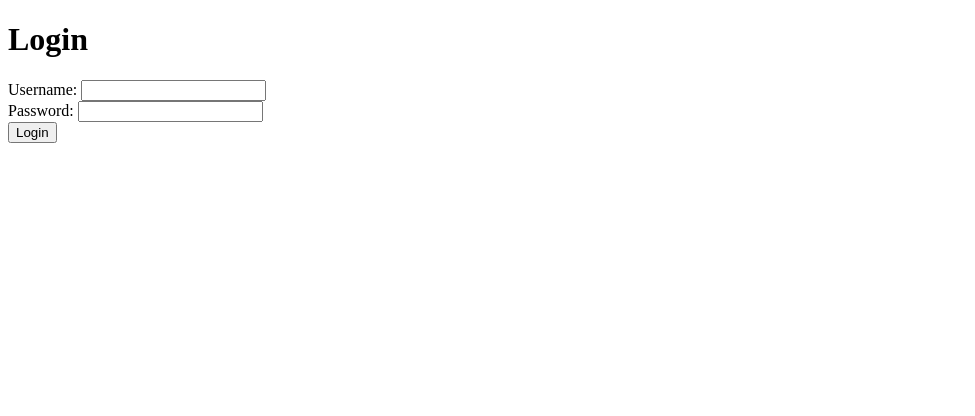
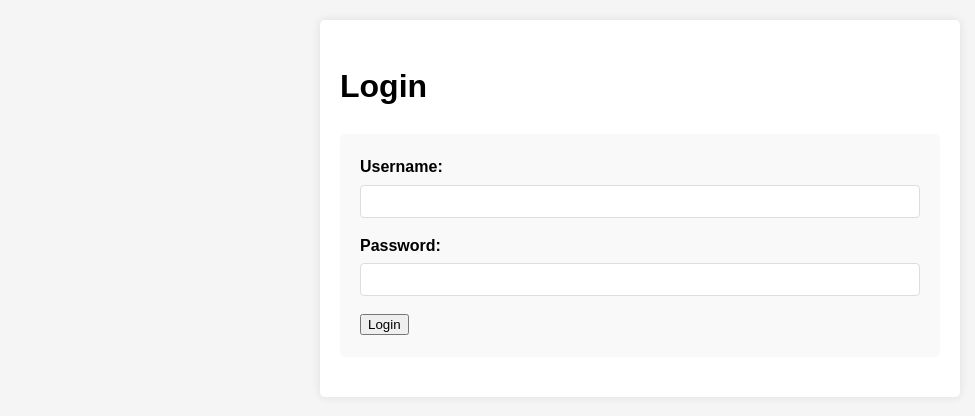
Before and after one commit to MH20-Bot/sql_injection, a PHP site: page /login.php in a window 1280 px wide. Shown: the top 416 px of the page, without its empty margins (0-975 px from the left). Run offline with PHP 8.4, Linux system fonts and the light colour scheme.

Commit message:
styles.css

```diff
--- a/styles.css
+++ b/styles.css
@@ -0,0 +1,43 @@
+body {
+    font-family: Arial, sans-serif;
+    line-height: 1.6;
+    margin: 0;
+    padding: 20px;
+    background-color: #f5f5f5;
+}
+.container {
+    max-width: 600px;
+    margin: 0 auto;
+    background: white;
+    padding: 20px;
+    border-radius: 5px;
+    box-shadow: 0 0 10px rgba(0,0,0,0.1);
+}
+form {
+    margin: 20px 0;
+    padding: 20px;
+    background: #f9f9f9;
+    border-radius: 5px;
+}
+label {
+    display: block;
+    margin-bottom: 5px;
+    font-weight: bold;
+}
+input[type="text"],
+input[type="password"] {
+    width: 100%;
+    padding: 8px;
+    margin-bottom: 15px;
+    border: 1px solid #ddd;
+    border-radius: 4px;
+    box-sizing: border-box;
+}
+input[type="submit"] {
+    background: #4CAF50;
+    color: white;
+    padding: 10px 15px;
+    border: none;
+    border-radius: 4px;
+    cursor: pointer;
+}
```
